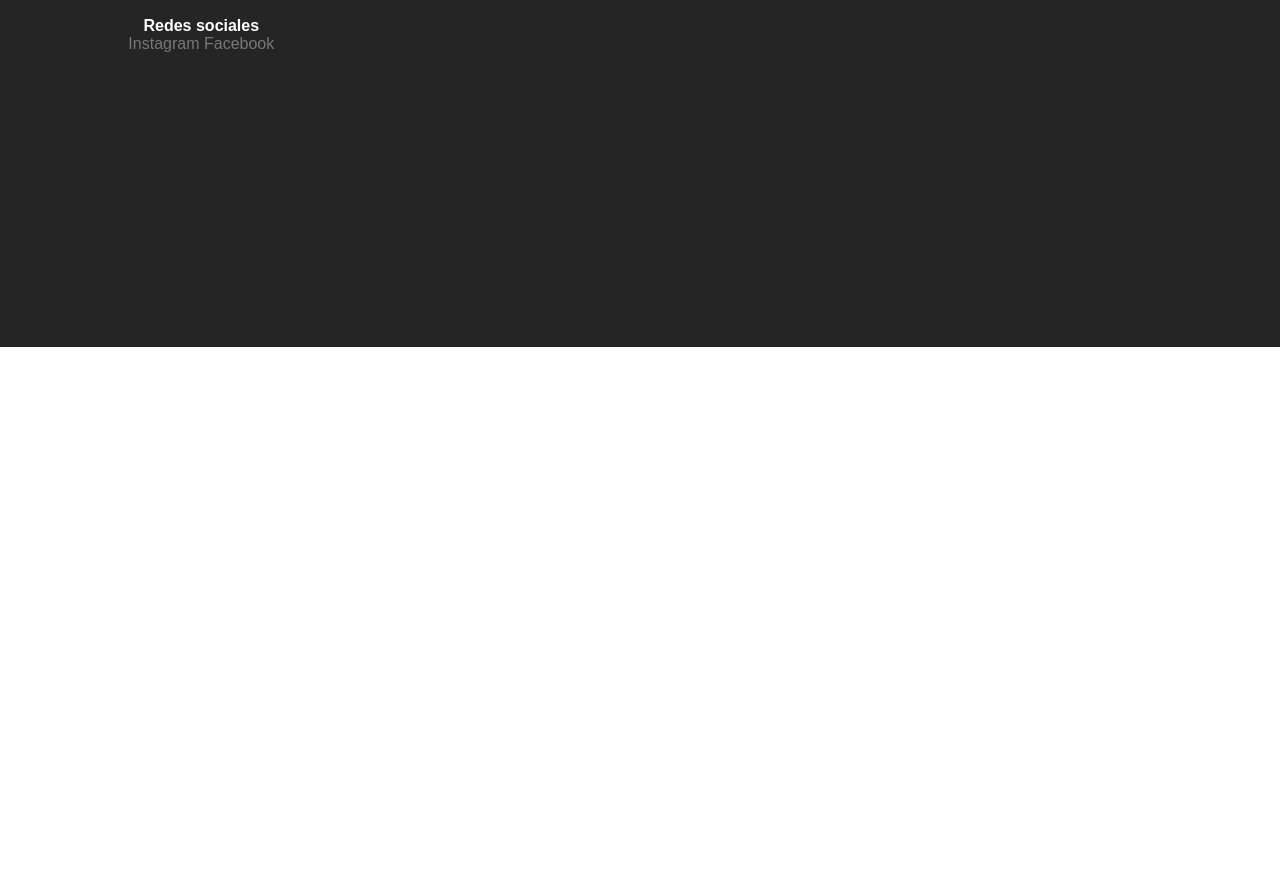
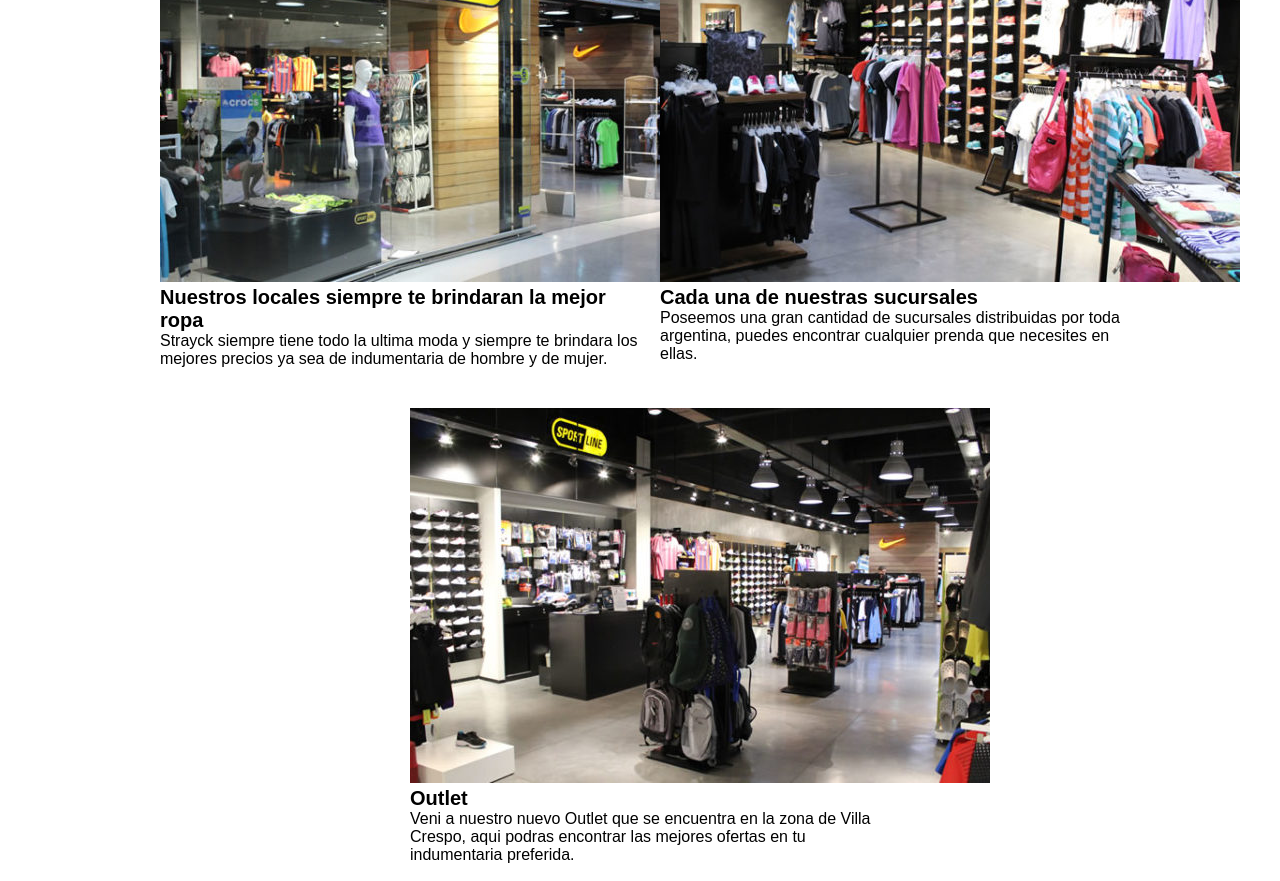
Before and after one commit to IvanBarbarisi/PaginaStrayck, a website: page ubicacion.html in a window 1280 px wide. Shown: the part 805-1686 px from the top of the page. Before the commit the page ends 1152 px from the top, so only its background shows below. Drawn offline with Linux system fonts and the light colour scheme.

Commit message:
modificando ubicacion.html

```diff
--- a/scss/origen.scss
+++ b/scss/origen.scss
@@ -399,6 +399,15 @@ h5{
         padding: 20px 0;
         font-size: 30px;
     }
+    .productoswo-box2{
+        @extend %flexbox;
+    }
+    .card{
+        margin-top: 40px;
+        margin-left: 20px;
+    }
+
+
 }
 
 
--- a/ubicacion.html
+++ b/ubicacion.html
@@ -42,6 +42,29 @@
             <iframe src="https://www.google.com/maps/embed?pb=!1m18!1m12!1m3!1d26276.624790493846!2d-58.46719726044922!3d-34.589540500000005!2m3!1f0!2f0!3f0!3m2!1i1024!2i768!4f13.1!3m3!1m2!1s0x95bcb5f058f5f595%3A0x5c5f9a65583836fd!2sNike!5e0!3m2!1ses-419!2sar!4v1634252039104!5m2!1ses-419!2sar" width="600" height="450" style="border:0;" allowfullscreen="" loading="lazy"></iframe>
         </div>
     </div>
+    <div class="productoswo-box2">
+        <div class="card" style="width: 30rem;">
+            <img src="./img/2sportline2_1-580x375 (1).jpg" class="card-img-top" alt="editora-mujer" loading="lazy">
+            <div class="card-body">
+            <h5 class="card-title">Nuestros locales siempre te brindaran la mejor ropa </h5>
+            <p class="card-text">Strayck siempre tiene todo la ultima moda y siempre te brindara los mejores precios ya sea de indumentaria de hombre y de mujer.</p>
+        </div>
+    </div>
+    <div class="card" style="width: 30rem;">
+            <img src="./img/1sportline2_3-580x375.jpg" alt="imagen-productos2" class="card-img-top" alt="maraton" loading="lazy">
+            <div class="card-body">
+            <h5 class="card-title">Cada una de nuestras sucursales</h5>
+            <p class="card-text">Poseemos una gran cantidad de sucursales distribuidas por toda argentina, puedes encontrar cualquier prenda que necesites en ellas.</p>
+        </div>
+    </div>
+        <div class="card" style="width: 30rem;">
+            <img src="./img/sportline2_2-580x375.jpg" alt="imagen-productos2" class="card-img-top" alt="liga-futbol" loading="lazy">
+            <div class="card-body">
+            <h5 class="card-title">Outlet</h5>
+            <p class="card-text">Veni a nuestro nuevo Outlet que se encuentra en la zona de Villa Crespo, aqui podras encontrar las mejores ofertas en tu indumentaria preferida.</p>
+        </div>
+    </div>
+</div>
     </main>
 
 <!--FOOTER-->
```
Also changed, not shown: css/index.css, img/14606.jpg (deleted), img/1sportline2_3-580x375.jpg (added), img/2sportline2_1-580x375 (1).jpg (added), img/FOTO1-Nike.jpg (deleted), img/nike-alto-palermo (1).jpg (added), img/sportline2_1-580x375.jpg (added), img/sportline2_2-580x375.jpg (added), img/ubicacion.jpeg (deleted).
